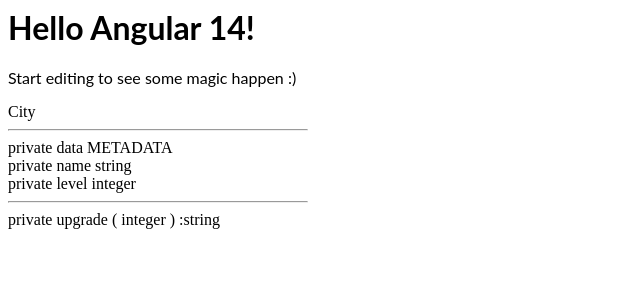
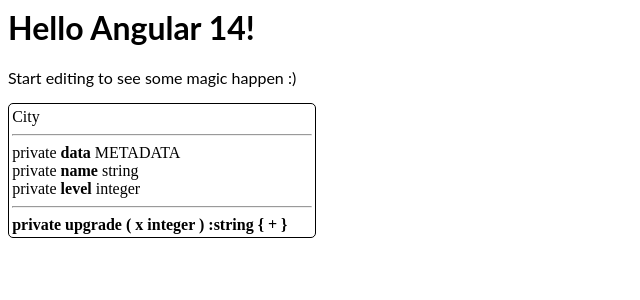
Before and after one commit to yoni333/uml-to-typescript, an Angular app: page / in a window 1280 px wide. Shown: the top 300 px of the page, without its empty margins (0-640 px from the left). Built offline with nearby package versions, Linux system fonts and the light colour scheme.

Commit message:
class with props and method

```diff
--- a/src/app/app.component.css
+++ b/src/app/app.component.css
@@ -4,4 +4,7 @@
 
 .class-uml {
   max-width: 300px;
+  border: 1px solid black;
+  border-radius: 5px;
+  padding: 0.2rem;
 }
--- a/src/app/app.component.html
+++ b/src/app/app.component.html
@@ -5,15 +5,22 @@
   <hr />
   <div *ngFor="let prop of item.props">
     <span>{{ prop.type }} </span>
-    <span>{{ prop.name }} </span>
+    <b>{{ prop.name }} </b>
     <span>{{ prop.ts }} </span>
   </div>
-  <hr>
+  <hr />
   <div *ngFor="let prop of item.methods">
-  <span>{{ prop.type }} </span>
-  <span>{{ prop.name }} </span>
-  <span> ( {{ prop.ts }} ) </span>
-  <span>:{{ prop.returnTs }} </span>
+    <b>
+      <span>{{ prop.type }} </span>
+      <span>{{ prop.name }} </span>
+      <span> ( {{ prop.ts }} ) </span>
+      <span>:{{ prop.returnTs }} </span>
+      <span (click)="prop.show = !prop.show">&#123; + &#125;</span>
+    </b>
+    <div *ngIf="prop.show">
+      <div>&#123;</div>
+      <code>{{ prop.text }}</code>
+      <div>&#125;</div>
+    </div>
+  </div>
 </div>
-
-</div>
--- a/src/app/app.component.ts
+++ b/src/app/app.component.ts
@@ -18,7 +18,7 @@
 
       ],
       methods:[
-        { name: 'upgrade', type: 'private', ts: 'integer' ,returnTs:"string"},
+        { name: 'upgrade', type: 'private', ts: 'x integer' ,returnTs:"string",text:"return x*x",show:false},
       ]
     },
   ];
```
